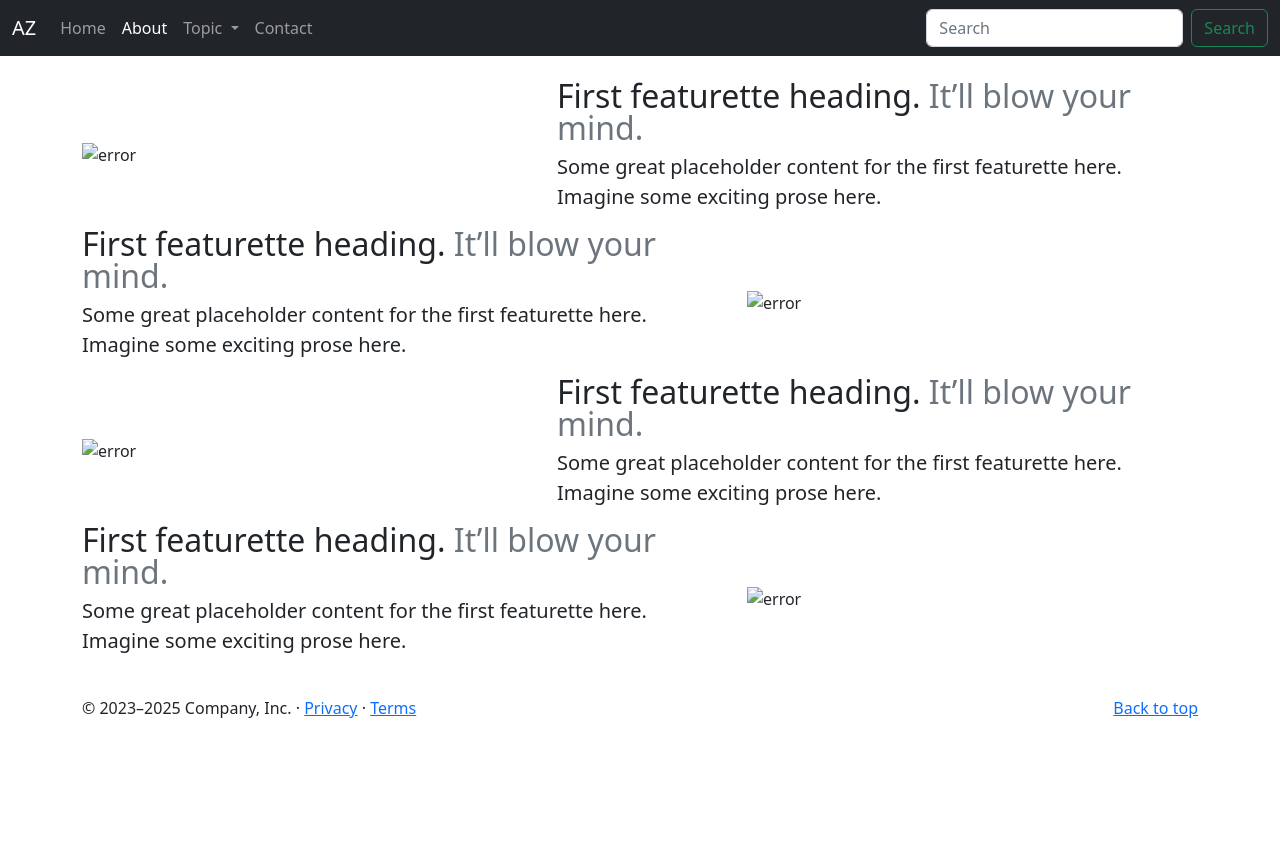
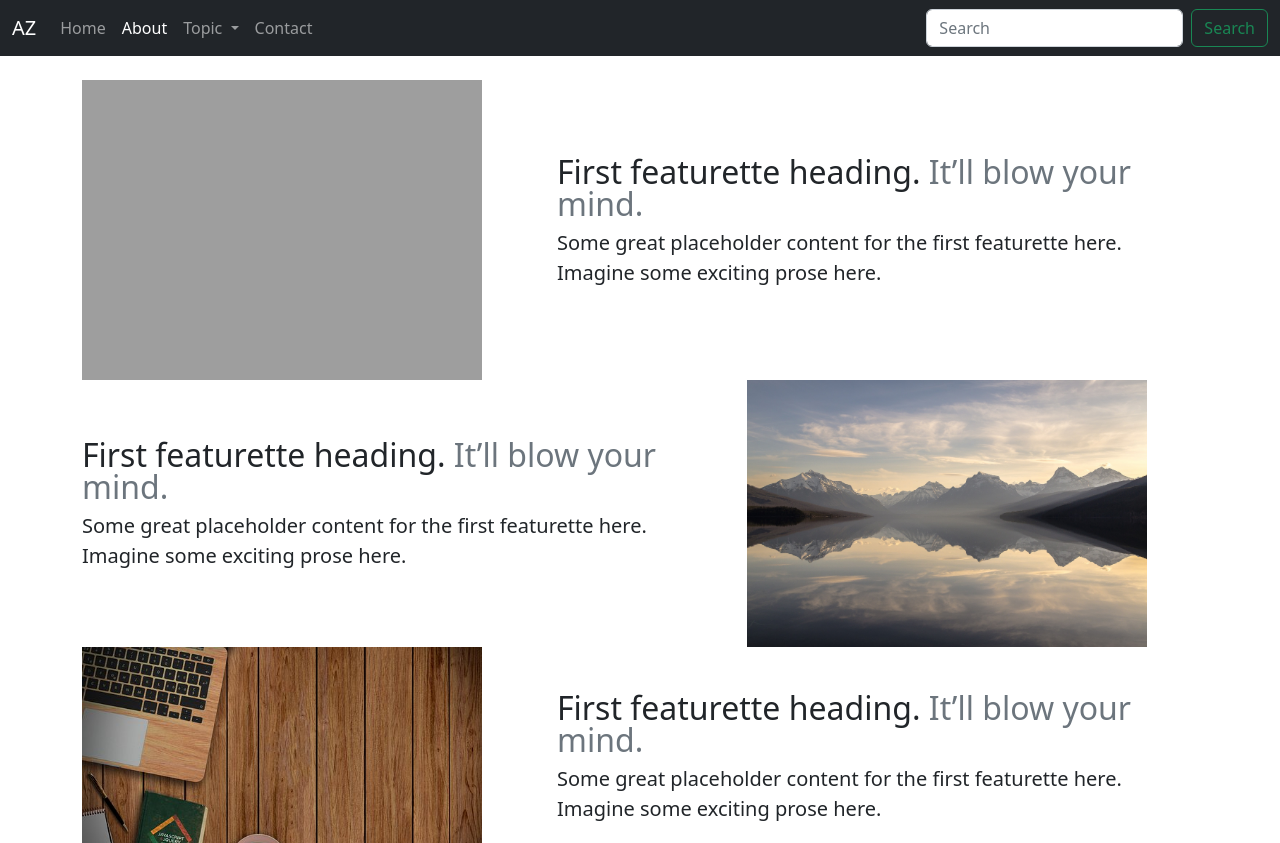
Before and after one commit to Arbazra/AZ-dev, a plain HTML site: page about.html in a window 1280 px wide. Shown: the top 843 px of the page. Before the commit the page ends 800 px from the top, so only its background shows below. Drawn offline with nearby package versions, Linux system fonts and the light colour scheme; the site is published under a folder, as on GitHub Pages, so addresses that start at the root find nothing.

Commit message:
Update about.html

```diff
--- a/about.html
+++ b/about.html
@@ -63,7 +63,7 @@
                     prose here.</p>
             </div>
             <div class="col-md-5 order-md-1">
-                <img class="img-fluid" src="/pexels-bri-schneiter-346529.jpg" alt="error" height=400px" width="400px">
+                <img class="img-fluid" src="pexels-bri-schneiter-346529.jpg" alt="error" height=400px" width="400px">
 
             </div>
         </div>
@@ -75,7 +75,7 @@
                     prose here.</p>
             </div>
             <div class="col-md-5">
-                <img class="img-fluid" src="/bg7.jpeg" alt="error" height="400px" width="400px">
+                <img class="img-fluid" src="bg7.jpeg" alt="error" height="400px" width="400px">
 
             </div>
         </div>
@@ -87,7 +87,7 @@
                     prose here.</p>
             </div>
             <div class="col-md-5 order-m-1">
-                <img class="img-fluid" src="/bg1.jpg" alt="error" height="400px" width="400px">
+                <img class="img-fluid" src="bg1.jpg" alt="error" height="400px" width="400px">
 
             </div>
         </div>
@@ -99,7 +99,7 @@
                     prose here.</p>
             </div>
             <div class="col-md-5 order-md-2">
-                <img class="img-fluid" src="/bg1.jpg" alt="error" height="400px" width="400px">
+                <img class="img-fluid" src="bg1.jpg" alt="error" height="400px" width="400px">
 
             </div>
         </div>
```
